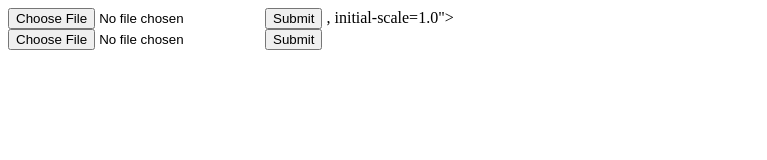
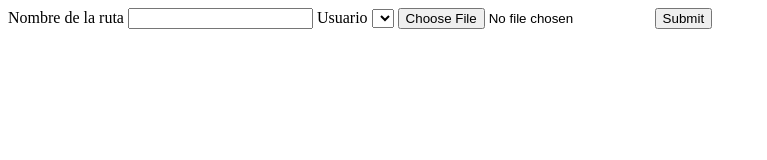
Before and after one commit to vgonzalez165/server_test, a website: page form.html in a window 1280 px wide. Shown: the whole page, without its empty margins (0-767 px from the left). Drawn offline with Linux system fonts and the light colour scheme; no server answers.

Commit message:
formulario

```diff
--- a/form.html
+++ b/form.html
@@ -3,19 +3,56 @@
 <head>
     <meta charset="UTF-8">
     <meta http-equiv="X-UA-Compatible" content="IE=edge">
-    <meta name="viewport" content="width=<form id="form">
-  <input type="file" id="fileInput" />
-  <input type="submit" value="Submit" />
-</form>, initial-scale=1.0">
-    <title>Document</title>
+    <meta name="viewport" content="width=device-width, initial-scale=1.0">
+    <title>Formulario subir rutas</title>
 </head>
 <body>
+    <form id="form">
+        <label for="nameInput">Nombre de la ruta</label>
+        <input type="text" id="nameInput" />
 
-    <form id="form">
+        <label for="userSelect">Usuario</label>
+        <select name="userSelect" id="userSelect"></select>
+
         <input type="file" id="fileInput" />
         <input type="submit" value="Submit" />
     </form>
+    <script>
+        // Carga de los usuarios
+        fetch('http://localhost:5000/api/users')
+            .then( response => {
+                if (response.ok) {
+                    return response.json();
+                } else {
+                    console.log("Error al realizar la consulta")
+                }
+            } )
+            .then( data => {
+                let select = document.getElementById('userSelect');
+                let usersOptions = data.map( ({id, username}) => new Option(username, id));
+                usersOptions.forEach( item => select.appendChild(item));
 
-    <script src="form_script.js"></script>
+
+
+            } )
+
+
+
+        // Subida del fichero
+        document.getElementById("form").addEventListener("submit", function(event) {
+            event.preventDefault();
+            var fileInput = document.getElementById("fileInput");
+            var file = fileInput.files[0];
+
+            var reader = new FileReader();
+            reader.onload = function() {
+            // the contents of the file are in reader.result
+            var contents = reader.result;
+            // console.log(contents);
+            // do something with the contents...
+            };
+            reader.readAsText(file);
+        });
+    </script>
 </body>
 </html>
--- a/form_script.js
+++ b/form_script.js
@@ -1,13 +0,0 @@
-document.getElementById("form").addEventListener("submit", function(event) {
-    event.preventDefault();
-    var fileInput = document.getElementById("fileInput");
-    var file = fileInput.files[0];
-
-    var reader = new FileReader();
-    reader.onload = function() {
-      // the contents of the file are in reader.result
-      var contents = reader.result;
-      // do something with the contents...
-    };
-    reader.readAsText(file);
-  });
```
Also changed, not shown: app.js (+3 -63 lines).
